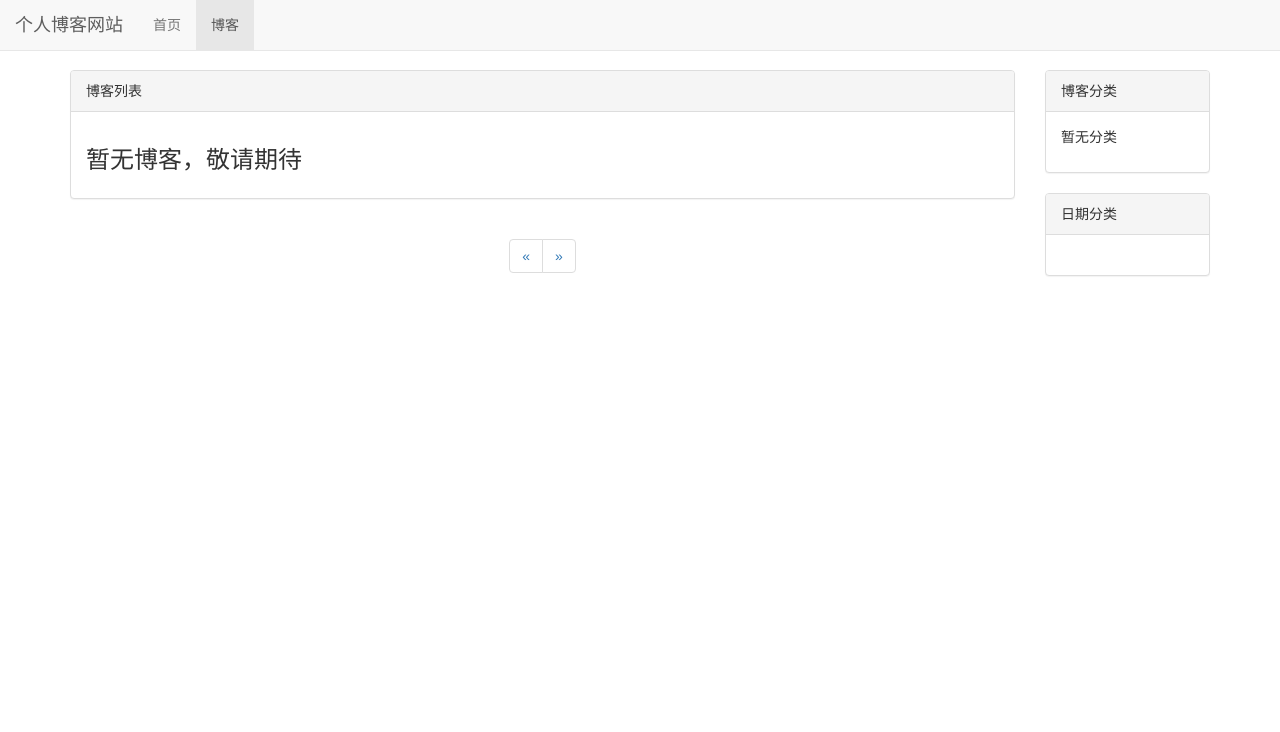
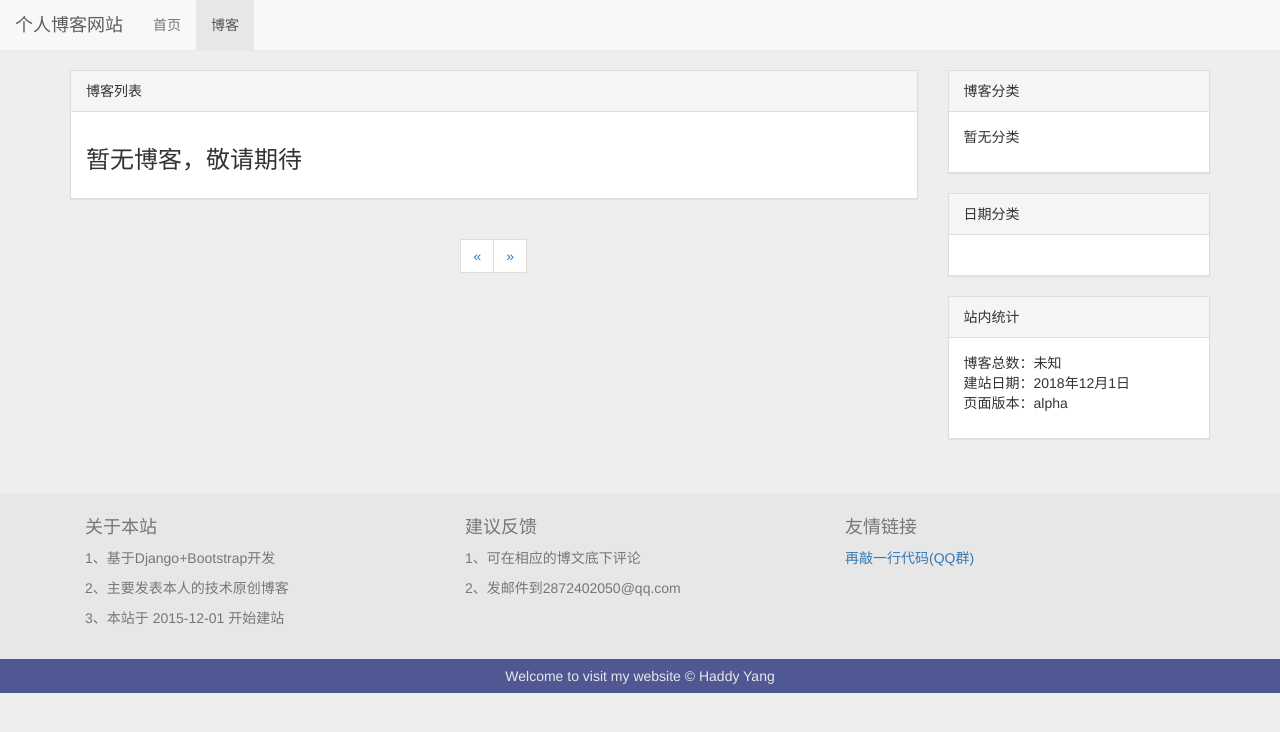
Before and after one commit to shane-constantine/mysite, a Django app: template blog/templates/blog/blog_list.html in a window 1280 px wide. Shown: the top 732 px of the page. Run offline with Django 3.2, Linux system fonts and the light colour scheme; the template is opened without the code that fills it, so the values that code supplies are empty; some libraries are stand-ins or nearby versions.

Commit message:
Alpha 1.0

```diff
--- a/blog/static/blog/blog.css
+++ b/blog/static/blog/blog.css
@@ -11,6 +11,7 @@ div.blog h3 {
 }
 div.blog p.blog-info{
     margin-bottom: 0;
+    text-align : right;
 }
 div.paginator {
     text-align: center;
@@ -24,9 +25,11 @@ ul.blog-info-description li{
     display: inline-block;
     margin-right: 2em;
 }
-div.blog-content{
-    text-indent: 2em;
-}
+
 div.blog-more {
     margin-top: 1em;
 }
+div.article {
+    margin-left : 1em;
+    margin-right: 1em;
+}
--- a/blog/templates/blog/blog_list.html
+++ b/blog/templates/blog/blog_list.html
@@ -1,4 +1,3 @@
-
 {% extends 'base.html' %}
 {% block title %}我的网站{% endblock %}
 {% block nav_blog_active %}active{% endblock %}
@@ -11,19 +10,23 @@
 {% block content %}
     <div class="container">
         <div class="row">
-            <div class="col-xs-12 col-sm-8 col-md-9 col-lg-10">
+            <div class="col-xs-12 col-sm-9 col-md-9 col-lg-9">
+                {% block main %}
                 <div class="panel panel-default">
+
                     <div class="panel-heading">{% block blog_list_title %}博客列表{% endblock %}</div>
                     <div class="panel-body">
                         {% for blog in blogs %}
                             <div class="blog">
                                 <h3><a href="{% url 'blog_detail' blog.pk %}">{{ blog.title }}</a></h3>
+
+                                <p>{{ blog.content|striptags|truncatechars:120 }}</p>
                                 <p class="blog-info">
                                     <span class="glyphicon glyphicon-tag" aria-hidden="true"></span>：<a href="{% url 'blogs_with_type' blog.blog_type.pk %}">{{ blog.blog_type }}</a>&nbsp;&nbsp;
                                     <span class="glyphicon glyphicon-time" aria-hidden="true"></span>：{{ blog.created_time|date:"Y-m-d"}}&nbsp;&nbsp;
                                     阅读：({{ blog.get_read_num }})
                                 </p>
-                                <p>{{ blog.content|striptags|truncatechars:120 }}</p>
+
                             </div>
                         {% empty %}
                             <div class="blog">
@@ -62,14 +65,12 @@
                             <span aria-hidden="true">&raquo;</span>
                         {% endif %}
                     </li>
-
                   </ul>
-
                 </div>
+                {% endblock %}
             </div>
 
-
-            <div class="hidden-xs col-sm-4 col-md-3 col-lg-2">
+            <div class="hidden-xs col-sm-3 col-md-3 col-lg-3">
                 <div class="panel panel-default">
                     <div class="panel-heading">博客分类</div>
                     <div class="panel-body">
@@ -98,6 +99,16 @@
                         </ul>
                     </div>
                 </div>
+                <div class="panel panel-default">
+                    <div class="panel-heading">站内统计</div>
+                    <div class="panel-body">
+                        <ul>
+                            <li>博客总数：未知</li>
+                            <li>建站日期：2018年12月1日</li>
+                            <li>页面版本：alpha</li>
+                        </ul>
+                    </div>
+                </div>
             </div>
         </div>
     </div>
--- a/mysite/urls.py
+++ b/mysite/urls.py
@@ -21,7 +21,7 @@ from . import views
 
 urlpatterns = [
     path('', views.home, name='home'),
-    path('admin/', admin.site.urls),
+    path('nimda/', admin.site.urls),
     path('ckeditor', include('ckeditor_uploader.urls')),
     path('blog/', include('blog.urls')),
 ]
--- a/static/base.css
+++ b/static/base.css
@@ -1,10 +1,44 @@
 * {
     margin: 0;
     padding: 0;
+    -webkit-border-radius: 0 !important;
+    -moz-border-radius: 0 !important;
+    border-radius: 0 !important;
+
 }
 body {
     margin-top: 70px!important;
+    background-color: #eeeeee!important;
 }
 ul {
     list-style-type: none;
 }
+
+.glyphicon {
+  position: relative;
+  top: 2.1px;
+  display: inline-block;
+  font-family: 'Glyphicons Halflings';
+  -webkit-font-smoothing: antialiased;
+  font-style: normal;
+  font-weight: normal;
+  line-height: 1;
+  -moz-osx-font-smoothing: grayscale;
+}
+
+.page-bottom {
+    width: 100%;
+    clear: both;
+    background: #e7e7e7;
+    margin-top: 2.5em;
+    padding: 1em 0 0;
+    color: #777;
+}
+
+.page-bottom .copyright {
+    text-align: center;
+    padding: 0.5em 0;
+    margin-top: 1.5em;
+    background: #4F5893;
+    color: #e7e7e7;
+}
--- a/templates/base.html
+++ b/templates/base.html
@@ -2,12 +2,13 @@
 <!DOCTYPE html>
 <html lang="zh-CN">
 <head>
+
     <meta charset="utf-8">
     <meta http-equiv="X-UA-Compatible" content="IE=edge">
     <meta name="viewport" content="width=device-width, initial-scale=1">
     <title>{% block title %}{% endblock %}</title>
+    <link rel="stylesheet" type="text/css" href="{% static 'bootstrap-3.3.7/css/bootstrap.min.css'%}">
     <link rel="stylesheet" type="text/css" href="{% static 'base.css' %}">
-    <link rel="stylesheet" type="text/css" href="{% static 'bootstrap-3.3.7/css/bootstrap.min.css'%}">
     <script type="text/javascript" src="{% static 'jquery-1.12.4.min.js' %}"></script>
     <script type="text/javascript" src="{% static 'bootstrap-3.3.7/js/bootstrap.min.js' %}"></script>
     {% block header_extends %}{% endblock %}
@@ -18,9 +19,9 @@
             <div class="navbar-header">
                 <a class="navbar-brand" href="{% url 'home' %}">个人博客网站</a>
                 <button class="navbar-toggle collapsed" data-toggle="collapse" data-target="#navbar-collapse">
-                            <span class="icon-bar"></span>
-                            <span class="icon-bar"></span>
-                            <span class="icon-bar"></span>
+                    <span class="icon-bar"></span>
+                    <span class="icon-bar"></span>
+                    <span class="icon-bar"></span>
                 </button>
             </div>
             <div id="navbar-collapse" class="collapse navbar-collapse">
@@ -37,5 +38,38 @@
     </div>
 
     {% block content %}{% endblock %}
+
+
+    <div id="footer" class="page-bottom">
+            <div class="container">
+                <div class="col-sm-4 hidden-xs">
+                    <div class="content">
+                        <h4 class="title">关于本站</h4>
+                        <p>1、基于Django+Bootstrap开发</p>
+                        <p>2、主要发表本人的技术原创博客</p>
+                        <p>3、本站于 2015-12-01 开始建站</p>
+                    </div>
+                </div>
+
+                <div class="col-sm-4">
+                    <div class="content">
+                        <h4 class="title">建议反馈</h4>
+                        <p>1、可在相应的博文底下评论</p>
+                        <p>2、发邮件到2872402050@qq.com</p>
+                    </div>
+                </div>
+
+                <div class="col-sm-4 hidden-xs">
+                    <div class="content">
+                        <h4 class="title">友情链接</h4>
+                        <p><a href="https://jq.qq.com/?_wv=1027&amp;k=5lSm3eD" title="QQ群：701914136（点击加群）" target="_blank">再敲一行代码(QQ群)</a></p>
+                    </div>
+                </div>
+            </div>
+
+            <div class="copyright">
+                <span>Welcome to visit my website © Haddy Yang</span>
+            </div>
+        </div>
 </body>
 </html>
```
Also changed, not shown: blog/templates/blog/blog_detail.html (+7 -6 lines), static/home.css (+5 -11 lines), templates/home.html (+60 -25 lines).
